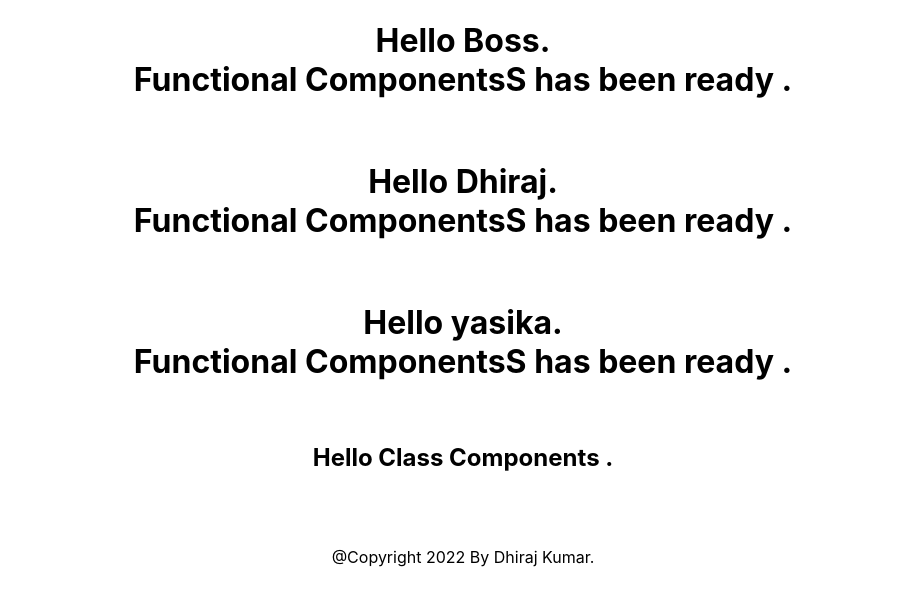
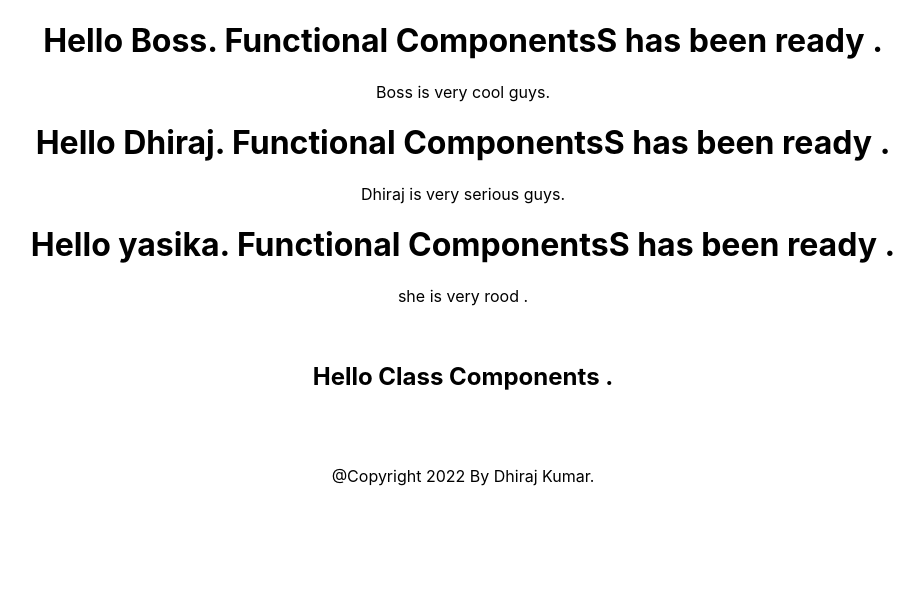
Before and after one commit to dhirajapp/React.Js, a React (Create React App) app in the folder my-app/: page / in a window 1280 px wide. Shown: the top 606 px of the page, without its empty margins (177-1101 px from the left). Built offline with nearby package versions, Linux system fonts and the light colour scheme.

Commit message:
implementation of props childrean

```diff
--- a/my-app/src/App.js
+++ b/my-app/src/App.js
@@ -11,13 +11,11 @@ class App extends React.Component
   render(){
     return (
       <div className='App'>
-       <Header name="Boss"/>
-       <br/>
+       <Header name="Boss" >  <p>Boss is very cool guys.</p> </Header>
 
-       <Header name="Dhiraj"/>
-       <br/>
+       <Header name="Dhiraj" >   <p>Dhiraj is very serious guys.</p>  </Header>
 
-       <Header name="yasika"/>
+       <Header name="yasika" >  <p>she is very rood .</p>    </Header>
        <br/>
 
        <Body/>
--- a/my-app/src/components/Header.js
+++ b/my-app/src/components/Header.js
@@ -2,8 +2,12 @@ import React from "react";
 
 const Header= (props) =>{
     return(
-    <h1>Hello {props.name}.<br/>
+        <div>
+    <h1>Hello {props.name}.
     Functional ComponentsS has been ready .</h1>
+    {props.children}
+
+    </div>
 
     );
 }
```
